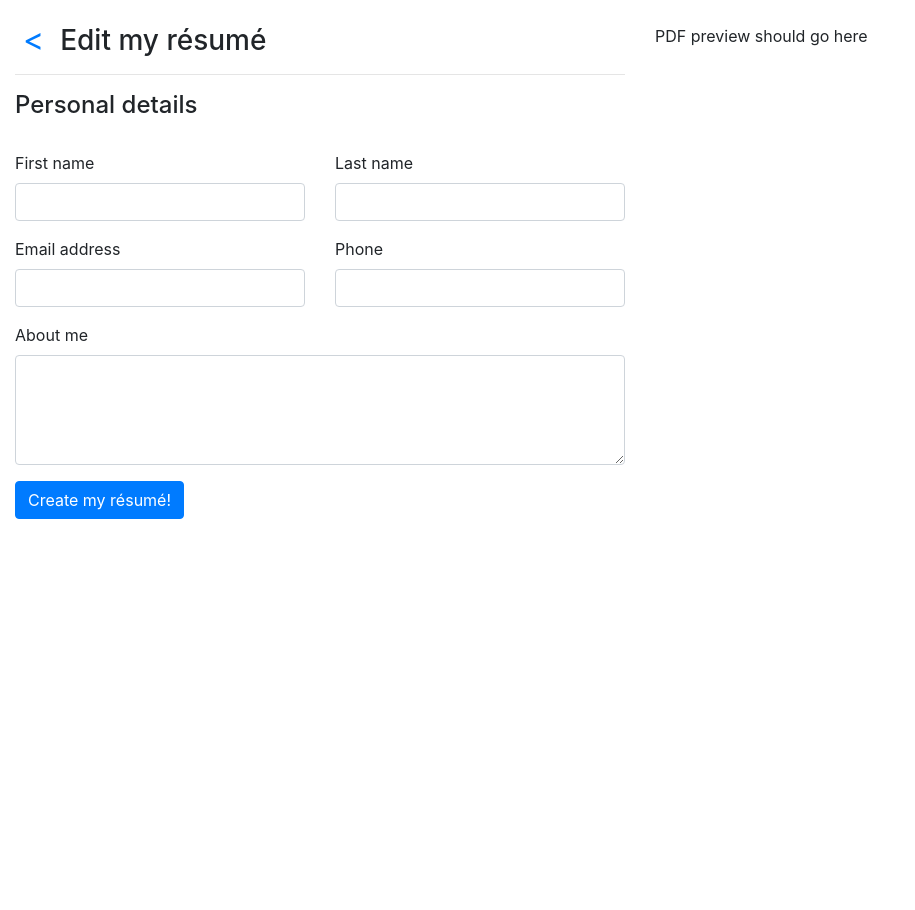
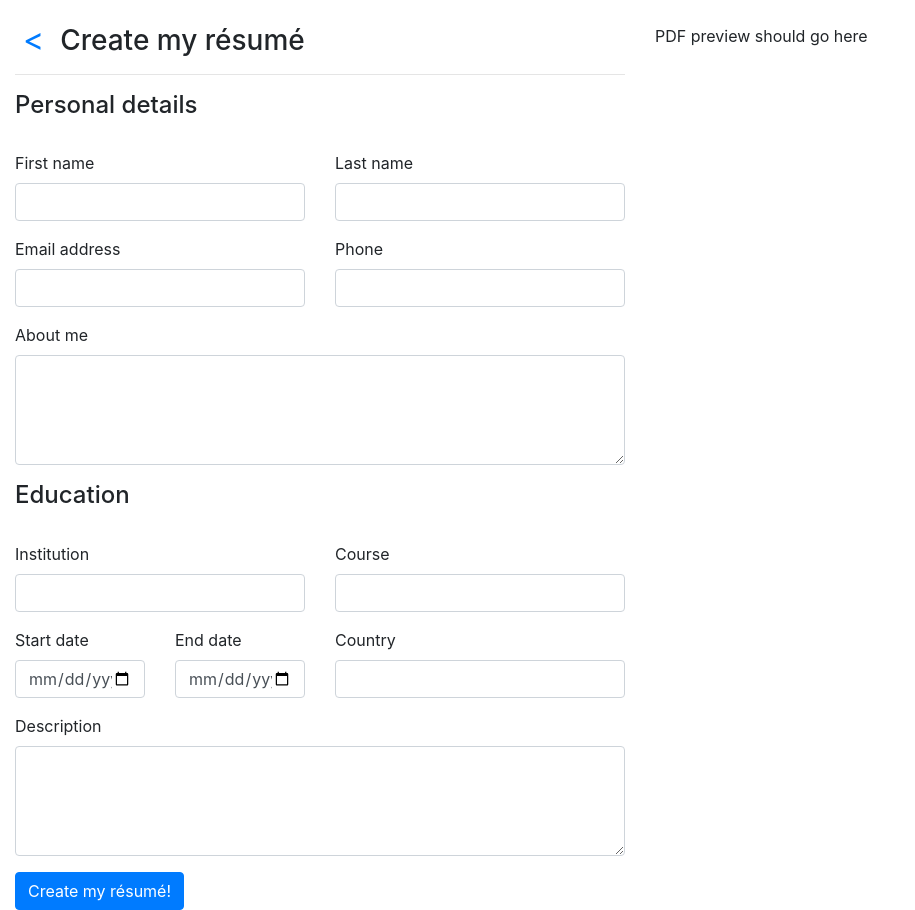
Before and after one commit to pongloongyeat/resume-builder, a Django app: page /resume/create in a window 1280 px wide. Shown: the part 56-966 px from the top of the page, without its empty margins (0-915 px from the left). Before the commit the page ends 575 px from the top, so only its background shows below. Run offline with Django 3.2, Linux system fonts and the light colour scheme; the visitor is signed in with stand-in values (Sample User, id 1); some libraries are stand-ins or nearby versions.

Commit message:
Resume: Add sample education form

```diff
--- a/templates/resume/create.html
+++ b/templates/resume/create.html
@@ -14,13 +14,19 @@
     <div class="row">
         <div class="col edit-title">
             <a class="" href="dashboard">&lt</a>
-            <h3>Edit my résumé</h3>
+            <h3>Create my résumé</h3>
             <hr/>
 
             <h4>Personal details</h4>
             <br/>
 
             {% include 'resume/personal_form.html' %}
+
+
+            <h4>Education</h4>
+            <br/>
+
+            {% include 'resume/education_form.html' %}
             <button type="submit" class="btn btn-primary">Create my résumé!</button>
         </div>
 
--- /dev/null
+++ b/templates/resume/education_form.html
@@ -0,0 +1,50 @@
+{% load static %}
+
+{% block headers %}
+<link rel="stylesheet" type="text/css" href="{% static 'resume/css/edit.css' %}">
+{% endblock headers %}
+
+<form method="POST">
+    <div class="row">
+        <div class="col">
+            <div class="form-group">
+                <label for="exampleInputEmail1">Institution</label>
+                <input type="text" class="form-control">
+            </div>
+        </div>
+        <div class="col">
+            <div class="form-group">
+                <label for="exampleInputEmail1">Course</label>
+                <input type="text" class="form-control">
+            </div>
+        </div>
+    </div>
+    <div class="row">
+        <div class="col-3">
+            <div class="form-group">
+                <label for="exampleInputEmail1">Start date</label>
+                <input type="date" class="form-control">
+            </div>
+        </div>
+        <div class="col-3">
+            <div class="form-group">
+                <label for="exampleInputEmail1">End date</label>
+                <input type="date" class="form-control">
+            </div>
+        </div>
+        <div class="col-6">
+            <div class="form-group">
+                <label for="exampleInputEmail1">Country</label>
+                <input type="text" class="form-control">
+            </div>
+        </div>
+    </div>
+    <div class="row">
+        <div class="col">
+            <div class="form-group">
+                <label for="exampleInputEmail1">Description</label>
+                <textarea class="form-control" id="exampleFormControlTextarea1" rows="4"></textarea>
+            </div>
+        </div>
+    </div>
+</form>
```
